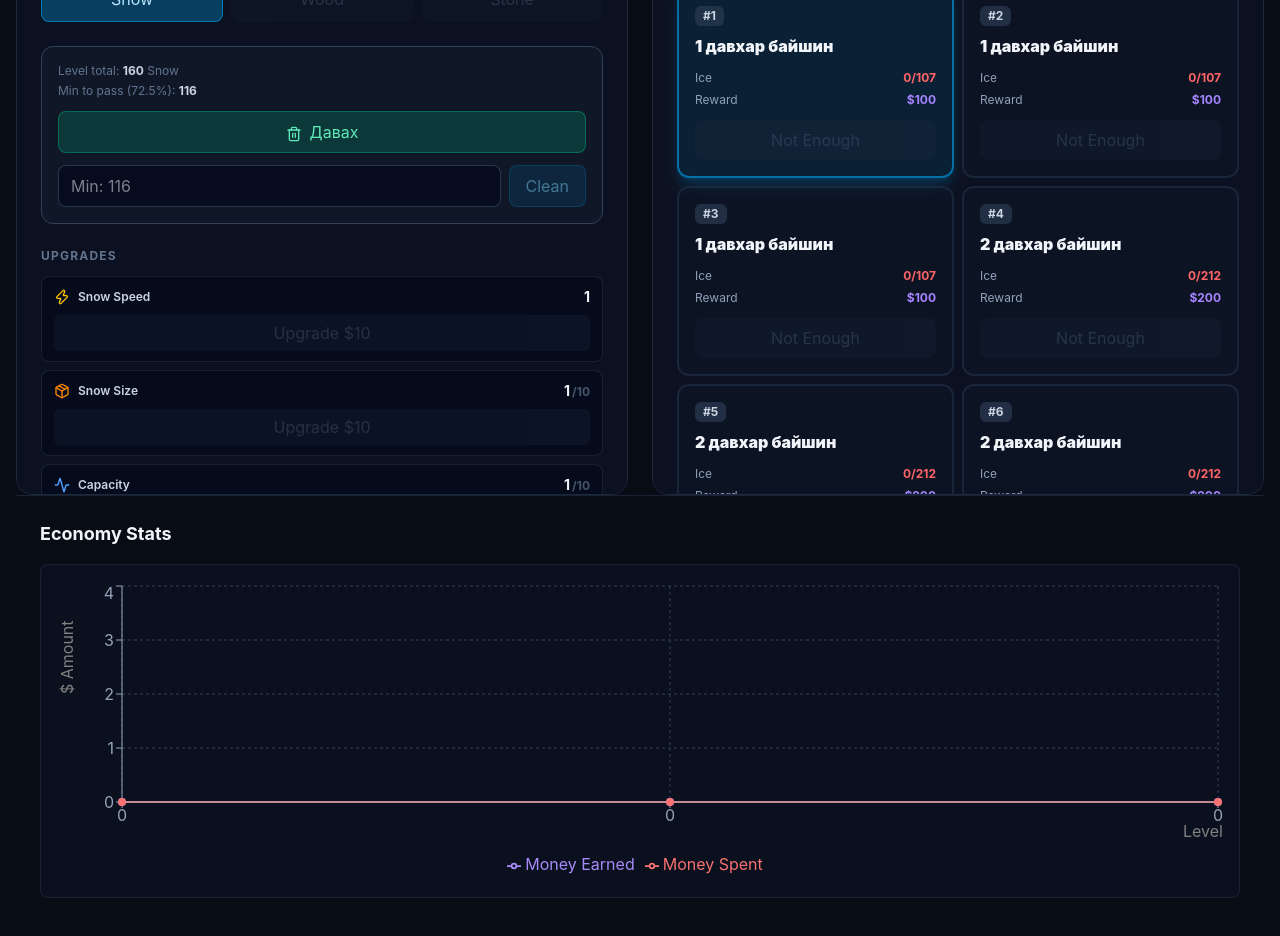
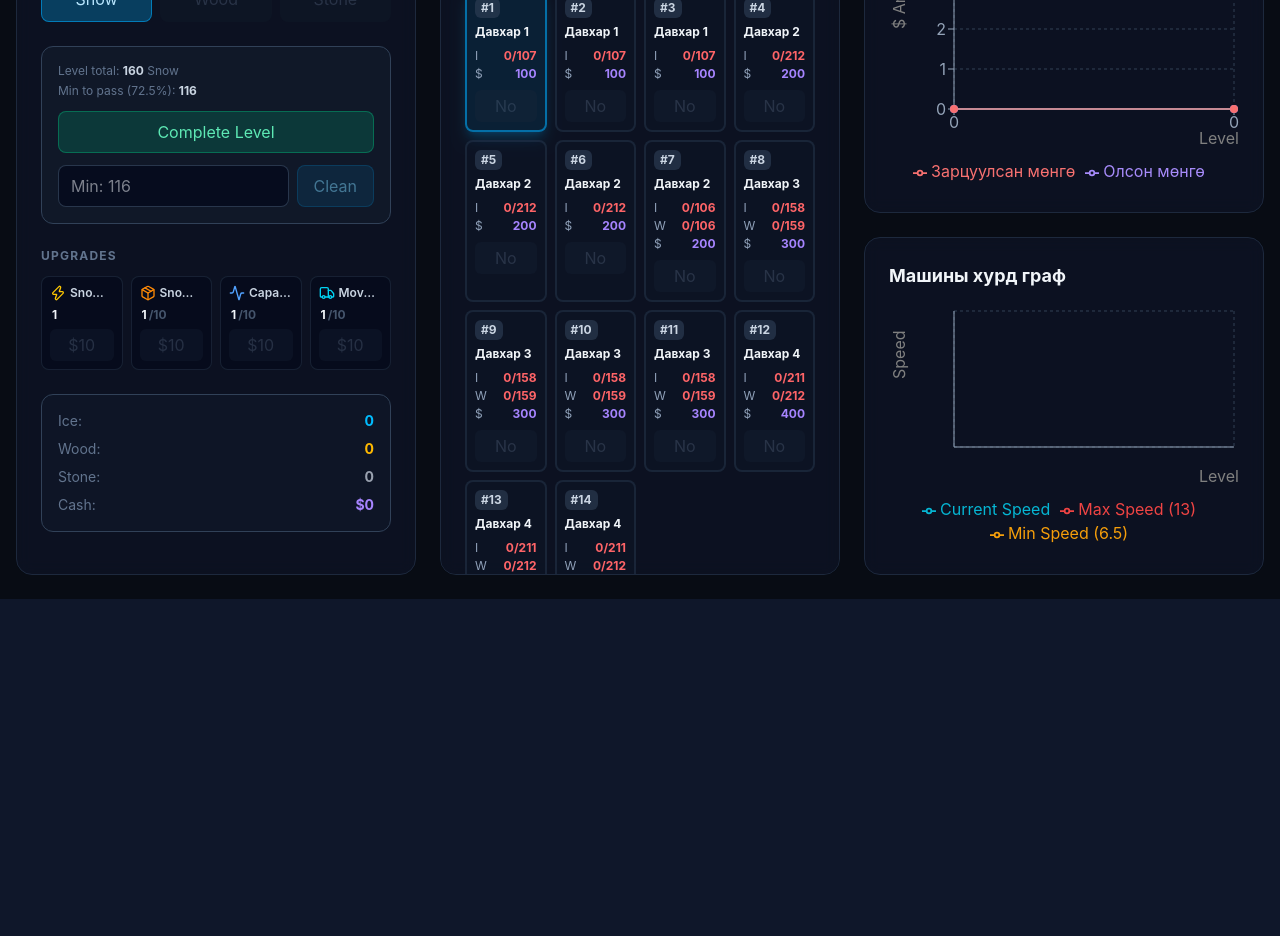
Before and after one commit to tugssaihan/cleansnow-sim, a React (Vite) app: page / in a window 1280 px wide. Shown: the part 240-1176 px from the top of the page. After the commit the page ends 839 px from the top, so only its background shows below. Built offline with nearby package versions, Linux system fonts and the light colour scheme.

Commit message:
improvement

```diff
--- a/src/IslandSimulator.tsx
+++ b/src/IslandSimulator.tsx
@@ -9,7 +9,6 @@ import {
   Truck,
   Wallet,
   Zap,
-  Trash2,
   Lock,
   RotateCcw,
 } from "lucide-react";
@@ -184,7 +183,7 @@ function BuildingCard({
 
   return (
     <div
-      className={`relative rounded-xl border-2 transition-all duration-300 ${
+      className={`relative rounded-lg border-2 transition-all duration-300 ${
         building.isBuilt
           ? "border-emerald-500/40 bg-emerald-500/5"
           : isNextToBuild
@@ -192,29 +191,29 @@ function BuildingCard({
             : "border-slate-700/40 bg-slate-900/30"
       }`}
     >
-      <div className="p-4">
-        <div className="flex items-center justify-between mb-2">
-          <span className="inline-block rounded-md bg-slate-700/60 px-2 py-0.5 text-xs font-bold text-slate-300">
+      <div className="p-2">
+        <div className="flex items-center justify-between mb-1.5">
+          <span className="inline-block rounded-md bg-slate-700/60 px-1.5 py-0.5 text-xs font-bold text-slate-300">
             #{building.id}
           </span>
-          {building.isBuilt && <div className="text-lg">✓</div>}
+          {building.isBuilt && <div className="text-sm">✓</div>}
         </div>
-        <p className="text-base font-black text-slate-100 mb-3">
-          {building.floor} давхар байшин
+        <p className="text-xs font-bold text-slate-100 mb-2">
+          Давхар {building.floor}
         </p>
-        <div className="space-y-1.5 mb-3 text-xs">
+        <div className="space-y-0.5 mb-2 text-xs">
           {materialsDisplay.map((mat) => (
-            <div key={mat.label} className="flex justify-between">
-              <span className="text-slate-400">{mat.label}</span>
+            <div key={mat.label} className="flex justify-between text-xs">
+              <span className="text-slate-400">{mat.label.charAt(0)}</span>
               <span className={`font-bold ${mat.color}`}>
                 {fmt(mat.have)}/{fmt(mat.need)}
               </span>
             </div>
           ))}
           <div className="flex justify-between">
-            <span className="text-slate-400">Reward</span>
+            <span className="text-slate-400">$</span>
             <span className="font-bold text-violet-400">
-              ${fmt(building.moneyReward)}
+              {fmt(building.moneyReward)}
             </span>
           </div>
         </div>
@@ -222,22 +221,22 @@ function BuildingCard({
         {building.isBuilt ? (
           <button
             disabled
-            className="w-full rounded-lg bg-emerald-500/20 py-2 text-xs font-bold text-emerald-300 cursor-default"
+            className="w-full rounded-md bg-emerald-500/20 py-1 text-xs font-bold text-emerald-300 cursor-default"
           >
-            Built
+            ✓
           </button>
         ) : (
           <button
             type="button"
             onClick={onBuild}
             disabled={!canBuild}
-            className={`w-full rounded-lg py-2 text-xs font-bold transition-all duration-200 active:scale-95 ${
+            className={`w-full rounded-md py-1 text-xs font-bold transition-all duration-200 active:scale-95 ${
               canBuild
                 ? "bg-sky-500/20 text-sky-300 border border-sky-500/40 hover:bg-sky-500/30"
                 : "bg-slate-800/50 text-slate-600 cursor-not-allowed opacity-50"
             }`}
           >
-            {canBuild ? "Build" : "Not Enough"}
+            {canBuild ? "Build" : "No"}
           </button>
         )}
       </div>
@@ -254,13 +253,18 @@ function IslandSimulator() {
   const [snowLevel, setSnowLevel] = useState(1);
   const [levelsPassed, setLevelsPassed] = useState(0);
   const [totalSpent, setTotalSpent] = useState(0);
+  const [totalEarned, setTotalEarned] = useState(0);
   const [upgrades, setUpgrades] = useState<UpgradeState>(DEFAULT_UPGRADES);
   const [buildings, setBuildings] =
     useState<BuildingState[]>(generateBuildings());
   const [cleanAmount, setCleanAmount] = useState<string>("");
   const [chartData, setChartData] = useState<
     Array<{ level: number; earned: number; spent: number }>
-  >([{ level: 0, earned: 0, spent: 0 }]);
+  >([]);
+  const [currentSpeed, setCurrentSpeed] = useState(4);
+  const [moveSpeedChartData, setMoveSpeedChartData] = useState<
+    Array<{ level: number; speed: number; maxSpeed: number; minSpeed: number }>
+  >([]);
 
   const island1Buildings = buildings.filter((b) => b.island === 1);
   const island2Buildings = buildings.filter((b) => b.island === 2);
@@ -275,13 +279,81 @@ function IslandSimulator() {
   const levelTotalSnow = getMaterialsPerTick("Snow", snowLevel);
   const minRequiredSnow = Math.ceil(levelTotalSnow * 0.725);
 
-  // Update chart data when levelsPassed changes
+  // Update chart data when levelsPassed changes and apply move speed penalty every 3 levels
   useEffect(() => {
     setChartData((prev) => [
       ...prev,
-      { level: levelsPassed, earned: money, spent: totalSpent },
+      { level: levelsPassed, earned: totalEarned, spent: totalSpent },
     ]);
+
+    // Apply move speed penalty every 3 levels (at levels 3, 6, 9, 12, etc.)
+    if (levelsPassed > 0 && levelsPassed % 3 === 0) {
+      setCurrentSpeed((prev) => {
+        const minSpeed = 6.5;
+        const newSpeed = Math.max(minSpeed, (minSpeed + prev) / 2);
+        setMoveSpeedChartData((chartPrev) => [
+          ...chartPrev,
+          { level: levelsPassed, speed: newSpeed, maxSpeed: 13, minSpeed: 6.5 },
+        ]);
+        return newSpeed;
+      });
+    } else if (levelsPassed > 0) {
+      setMoveSpeedChartData((prev) => [
+        ...prev,
+        {
+          level: levelsPassed,
+          speed: currentSpeed,
+          maxSpeed: 13,
+          minSpeed: 6.5,
+        },
+      ]);
+    }
   }, [levelsPassed]);
+
+  // Update move speed chart data instantly when currentSpeed changes
+  useEffect(() => {
+    if (levelsPassed > 0) {
+      setMoveSpeedChartData((prev) => {
+        const lastEntry = prev[prev.length - 1];
+        if (lastEntry && lastEntry.speed !== currentSpeed) {
+          return [
+            ...prev.slice(0, -1),
+            {
+              level: lastEntry.level,
+              speed: currentSpeed,
+              maxSpeed: 13,
+              minSpeed: 6.5,
+            },
+          ];
+        }
+        return prev;
+      });
+    }
+  }, [currentSpeed, levelsPassed]);
+
+  // Update economy chart data instantly when totalEarned or totalSpent changes
+  useEffect(() => {
+    if (levelsPassed > 0) {
+      setChartData((prev) => {
+        const lastEntry = prev[prev.length - 1];
+        if (
+          lastEntry &&
+          (lastEntry.earned !== totalEarned || lastEntry.spent !== totalSpent)
+        ) {
+          return [
+            ...prev.slice(0, -1),
+            { level: lastEntry.level, earned: totalEarned, spent: totalSpent },
+          ];
+        }
+        return prev;
+      });
+    }
+  }, [totalEarned, totalSpent, levelsPassed]);
+
+  function getLevelProgressBonus(level: number): number {
+    // Levels 1-3: 33, Levels 4-6: 66, Levels 7-9: 99, etc
+    return Math.ceil(level / 3) * 33;
+  }
 
   function getUpgradeCost(key: UpgradeKey): number {
     const currentLevel = upgrades[key];
@@ -321,6 +393,11 @@ function IslandSimulator() {
       ...prev,
       [key]: prev[key] + 1,
     }));
+
+    // Increase move speed when moveSpeed upgrade is purchased
+    if (key === "moveSpeed") {
+      setCurrentSpeed((prev) => Math.min(13, prev + 1));
+    }
   }
 
   function buildBuilding(buildingId: number) {
@@ -358,6 +435,8 @@ function IslandSimulator() {
   function clearLevelPerfect() {
     const earnedAmount = levelTotalSnow;
     const moneyFromMaterial = earnedAmount * getSnowPriceMultiplier(snowLevel);
+    const levelProgressBonus = getLevelProgressBonus(snowLevel);
+    const totalMoney = moneyFromMaterial + levelProgressBonus;
 
     // Add to correct material type
     if (currentMode === "Snow") {
@@ -370,13 +449,16 @@ function IslandSimulator() {
 
     setLevelsPassed((l) => l + 1);
     setSnowLevel((sl) => sl + 1);
-    setMoney((m) => m + moneyFromMaterial);
+    setMoney((m) => m + totalMoney);
+    setTotalEarned((te) => te + totalMoney);
   }
 
   function clearLevelCustom() {
     const amount = parseInt(cleanAmount, 10);
     if (!amount || amount < minRequiredSnow || amount > levelTotalSnow) return;
     const moneyFromMaterial = amount * getSnowPriceMultiplier(snowLevel);
+    const levelProgressBonus = getLevelProgressBonus(snowLevel);
+    const totalMoney = moneyFromMaterial + levelProgressBonus;
 
     // Add to correct material type
     if (currentMode === "Snow") {
@@ -389,7 +471,8 @@ function IslandSimulator() {
 
     setLevelsPassed((l) => l + 1);
     setSnowLevel((sl) => sl + 1);
-    setMoney((m) => m + moneyFromMaterial);
+    setMoney((m) => m + totalMoney);
+    setTotalEarned((te) => te + totalMoney);
     setCleanAmount("");
   }
 
@@ -402,10 +485,13 @@ function IslandSimulator() {
     setSnowLevel(1);
     setLevelsPassed(0);
     setTotalSpent(0);
+    setTotalEarned(0);
     setUpgrades(DEFAULT_UPGRADES);
     setBuildings(generateBuildings());
     setCleanAmount("");
-    setChartData([{ level: 0, earned: 0, spent: 0 }]);
+    setChartData([]);
+    setCurrentSpeed(4);
+    setMoveSpeedChartData([]);
   }
 
   return (
@@ -414,11 +500,8 @@ function IslandSimulator() {
       <div className="border-b border-slate-800/80 bg-[#080c14]/90 backdrop-blur-md px-6 py-4">
         <div className="mx-auto max-w-screen-2xl flex items-center justify-between gap-6">
           <div className="flex items-center gap-3">
-            <div className="flex h-8 w-8 items-center justify-center rounded-lg bg-linear-to-br from-sky-500 to-indigo-600">
-              <Snowflake className="h-4 w-4 text-white" />
-            </div>
             <span className="text-lg font-bold tracking-tight">
-              CleanSnow Sim
+              Clean Snow Simulator
             </span>
           </div>
 
@@ -478,9 +561,9 @@ function IslandSimulator() {
       </div>
 
       <div className="mx-auto max-w-screen-2xl px-4 py-6">
-        <div className="grid gap-6 lg:grid-cols-2">
+        <div className="grid gap-6 lg:grid-cols-3">
           {/* ── Gathering Scene ── */}
-          <div className="rounded-2xl border border-slate-800 bg-slate-900/60 p-6 backdrop-blur-sm h-[calc(100vh-180px)] overflow-y-auto">
+          <div className="rounded-2xl border border-slate-800 bg-slate-900/60 p-6 backdrop-blur-sm h-[calc(100vh-100px)] overflow-y-auto">
             <h2 className="text-xl font-bold mb-6 flex items-center gap-2">
               <Snowflake className="h-5 w-5 text-sky-400" />
               Материал цуглуулах
@@ -553,8 +636,7 @@ function IslandSimulator() {
                 onClick={clearLevelPerfect}
                 className="w-full rounded-lg bg-emerald-500/20 text-emerald-300 border border-emerald-500/40 px-3 py-2 text-sm font-bold transition-all duration-200 hover:bg-emerald-500/30 active:scale-95"
               >
-                <Trash2 className="h-4 w-4 inline mr-2" />
-                Давах
+                Complete Level
               </button>
 
               <div className="flex gap-2">
@@ -587,7 +669,7 @@ function IslandSimulator() {
               <p className="text-xs font-bold uppercase tracking-widest text-slate-500 mb-3">
                 Upgrades
               </p>
-              <div className="grid gap-2">
+              <div className="grid grid-cols-4 gap-2">
                 {(Object.keys(upgrades) as UpgradeKey[])
                   .filter((key) => {
                     // Show mode-specific upgrades
@@ -625,41 +707,41 @@ function IslandSimulator() {
                     return (
                       <div
                         key={key}
-                        className="rounded-lg bg-slate-950/40 px-3 py-2.5 border border-slate-700/40 space-y-2"
+                        className="rounded-lg bg-slate-950/40 px-2 py-2 border border-slate-700/40 space-y-1.5"
                       >
-                        <div className="flex items-center justify-between">
-                          <div className="flex items-center gap-2">
-                            <span className={meta.color}>{meta.icon}</span>
-                            <span className="text-xs font-semibold text-slate-300">
+                        <div className="flex items-center gap-1">
+                          <span className={`text-sm ${meta.color}`}>
+                            {meta.icon}
+                          </span>
+                          <span className="text-xs font-semibold text-slate-300 truncate">
                             {meta.label}
                           </span>
                         </div>
-                          <span className="text-sm font-bold text-slate-100">
+                        <div className="text-xs font-bold text-slate-100 px-0.5">
                           {level}
                           {max && (
                             <span className="text-xs text-slate-600 ml-0.5">
                               /{max}
                             </span>
                           )}
-                          </span>
                         </div>
                         {!isMaxed && (
                           <button
                             type="button"
                             onClick={() => buyUpgrade(key)}
                             disabled={!canAfford}
-                            className={`w-full rounded-md py-1.5 text-xs font-bold transition-all duration-200 active:scale-95 ${
+                            className={`w-full rounded-md py-1 text-xs font-bold transition-all duration-200 active:scale-95 ${
                               canAfford
                                 ? "bg-emerald-500/20 text-emerald-300 border border-emerald-500/40 hover:bg-emerald-500/30"
                                 : "bg-slate-800/50 text-slate-600 cursor-not-allowed opacity-50"
                             }`}
                           >
-                            Upgrade ${fmt(cost)}
+                            ${fmt(cost)}
                           </button>
                         )}
                         {isMaxed && (
-                          <div className="w-full rounded-md py-1.5 px-2 text-xs font-bold text-center bg-slate-800/30 text-slate-500">
-                            Max Level
+                          <div className="w-full rounded-md py-1 px-2 text-xs font-bold text-center bg-slate-800/30 text-slate-500">
+                            Max
                           </div>
                         )}
                       </div>
@@ -690,10 +772,10 @@ function IslandSimulator() {
           </div>
 
           {/* ── Island Scene ── */}
-          <div className="rounded-2xl border border-slate-800 bg-slate-900/60 p-6 backdrop-blur-sm h-[calc(100vh-180px)] overflow-y-auto">
+          <div className="rounded-2xl border border-slate-800 bg-slate-900/60 p-6 backdrop-blur-sm h-[calc(100vh-100px)] overflow-y-auto">
             <h2 className="text-xl font-bold mb-6 flex items-center gap-2">
               <Building2 className="h-5 w-5 text-emerald-400" />
-              Арал
+              Барилга барих
             </h2>
 
             <div className="space-y-6">
@@ -705,7 +787,7 @@ function IslandSimulator() {
                     {island1Built}/14
                   </span>
                 </div>
-                <div className="grid gap-2 grid-cols-2">
+                <div className="grid gap-2 grid-cols-4">
                   {island1Buildings.map((building) => {
                     const req = building.requiredMaterials;
                     const hasEnoughMaterials =
@@ -735,12 +817,12 @@ function IslandSimulator() {
               {/* Island 2 */}
               <div>
                 <div className="flex items-center justify-between mb-3">
-                  <h3 className="font-bold text-amber-400">Island 2</h3>
+                  <h3 className="font-bold text-amber-400">Арал 2</h3>
                   <span className="text-xs font-bold bg-amber-500/15 text-amber-300 px-2.5 py-1 rounded-lg">
                     {island2Built}/14
                   </span>
                 </div>
-                <div className="grid gap-2 grid-cols-2">
+                <div className="grid gap-2 grid-cols-4">
                   {island2Buildings.map((building) => {
                     const req = building.requiredMaterials;
                     const hasEnoughMaterials =
@@ -768,16 +850,16 @@ function IslandSimulator() {
               </div>
             </div>
           </div>
-        </div>
 
+          {/* ── Graphs ── */}
+          <div className="flex flex-col gap-6 h-[calc(100vh-100px)]">
             {/* Stats Graph */}
-        <div className="px-6 py-6 border-t border-slate-800/80">
-          <div className="mx-auto max-w-screen-2xl">
+            <div className="rounded-2xl border border-slate-800 bg-slate-900/60 p-6 backdrop-blur-sm flex-1 flex flex-col min-h-0">
               <h2 className="text-lg font-bold text-slate-100 mb-4">
-              Economy Stats
+                Орлого зарлагын граф
               </h2>
-            <div className="bg-slate-900/40 rounded-lg p-4 border border-slate-700/40">
-              <ResponsiveContainer width="100%" height={300}>
+              <div className="flex-1 min-h-0">
+                <ResponsiveContainer width="100%" height="100%">
                   <LineChart data={chartData}>
                     <CartesianGrid strokeDasharray="3 3" stroke="#334155" />
                     <XAxis
@@ -813,7 +895,7 @@ function IslandSimulator() {
                       type="monotone"
                       dataKey="earned"
                       stroke="#a78bfa"
-                    name="Money Earned"
+                      name="Олсон мөнгө"
                       strokeWidth={2}
                       dot={{ fill: "#a78bfa", r: 3 }}
                     />
@@ -821,12 +903,83 @@ function IslandSimulator() {
                       type="monotone"
                       dataKey="spent"
                       stroke="#f87171"
-                    name="Money Spent"
+                      name="Зарцуулсан мөнгө"
                       strokeWidth={2}
                       dot={{ fill: "#f87171", r: 3 }}
                     />
                   </LineChart>
                 </ResponsiveContainer>
+              </div>
+            </div>
+
+            {/* Move Speed Degradation Graph */}
+            <div className="rounded-2xl border border-slate-800 bg-slate-900/60 p-6 backdrop-blur-sm flex-1 flex flex-col min-h-0">
+              <h2 className="text-lg font-bold text-slate-100 mb-4">
+                Машины хурд граф
+              </h2>
+              <div className="flex-1 min-h-0">
+                <ResponsiveContainer width="100%" height="100%">
+                  <LineChart data={moveSpeedChartData}>
+                    <CartesianGrid strokeDasharray="3 3" stroke="#334155" />
+                    <XAxis
+                      dataKey="level"
+                      stroke="#94a3b8"
+                      label={{
+                        value: "Level",
+                        position: "insideBottomRight",
+                        offset: -5,
+                      }}
+                    />
+                    <YAxis
+                      stroke="#94a3b8"
+                      domain={[6, 13]}
+                      label={{
+                        value: "Speed",
+                        angle: -90,
+                        position: "insideLeft",
+                      }}
+                    />
+                    <Tooltip
+                      contentStyle={{
+                        backgroundColor: "#1e293b",
+                        border: "1px solid #475569",
+                      }}
+                      labelStyle={{ color: "#e2e8f0" }}
+                      formatter={(value) =>
+                        typeof value === "number" ? value.toFixed(2) : value
+                      }
+                      labelFormatter={(label) => `Level ${label}`}
+                    />
+                    <Legend wrapperStyle={{ paddingTop: "20px" }} />
+                    <Line
+                      type="monotone"
+                      dataKey="maxSpeed"
+                      stroke="#ef4444"
+                      name="Max Speed (13)"
+                      strokeWidth={2}
+                      strokeDasharray="5 5"
+                      dot={false}
+                    />
+                    <Line
+                      type="monotone"
+                      dataKey="speed"
+                      stroke="#06b6d4"
+                      name="Current Speed"
+                      strokeWidth={2}
+                      dot={{ fill: "#06b6d4", r: 3 }}
+                    />
+                    <Line
+                      type="monotone"
+                      dataKey="minSpeed"
+                      stroke="#f59e0b"
+                      name="Min Speed (6.5)"
+                      strokeWidth={2}
+                      strokeDasharray="5 5"
+                      dot={false}
+                    />
+                  </LineChart>
+                </ResponsiveContainer>
+              </div>
             </div>
           </div>
         </div>
```
Lines whose indentation alone changed are shown as unchanged.
